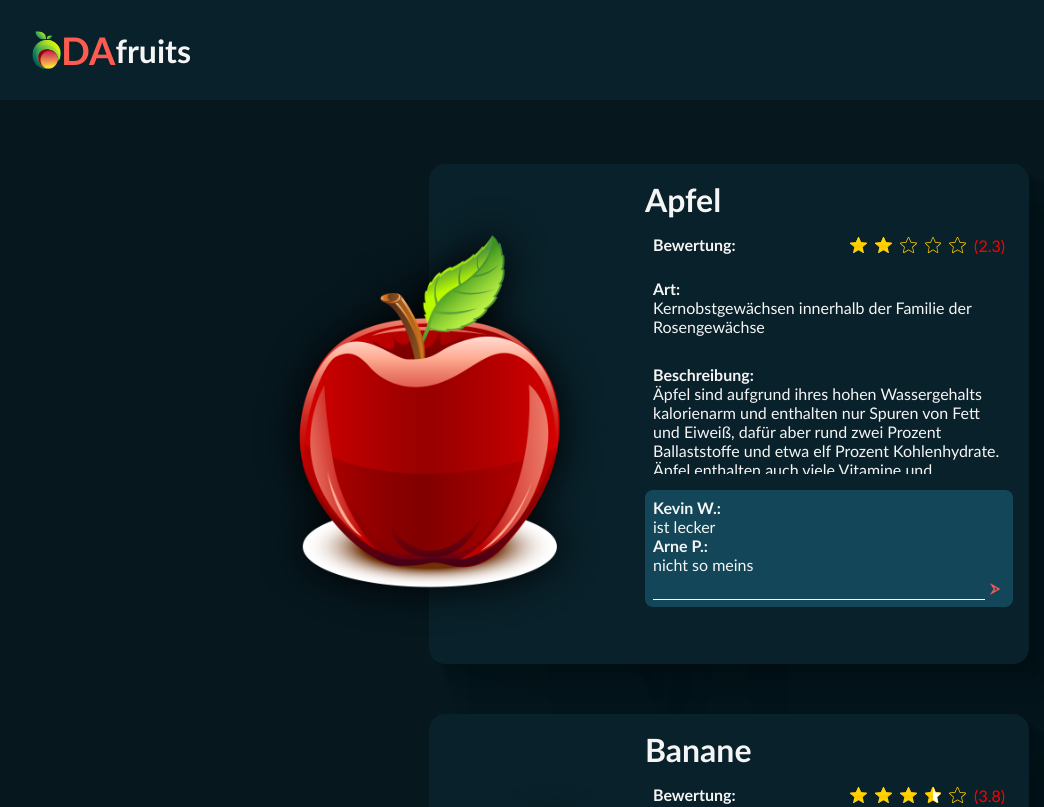
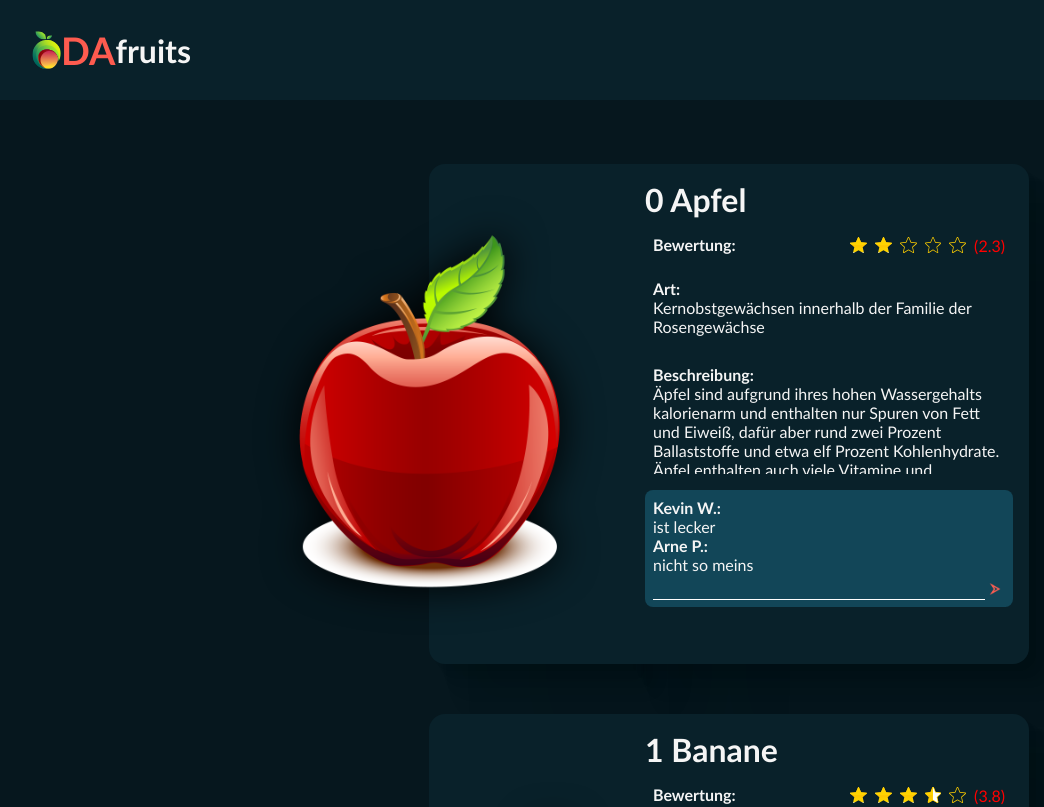
Before and after one commit to albinaJanuzi/fruitbasket, an Angular app: page / in a window 1280 px wide. Shown: the top 807 px of the page, without its empty margins (11-1055 px from the left). Built offline with nearby package versions, Linux system fonts and the light colour scheme.

Commit message:
Fruit Number

```diff
--- a/src/app/fruitlist/fruitlist.component.html
+++ b/src/app/fruitlist/fruitlist.component.html
@@ -1,11 +1,11 @@
 <div class="fruitlist_content">
-    @for(item of fruitlist; track item.name){
+    @for(item of fruitlist; track item.name; let index = $index){
         <section class="singleFruitBox">
             <div>
                     <img src="assets/img/fruits/{{item.img}}" alt="" srcset="">
             </div>
             <div>
-                <h2> {{item.name}}</h2>
+                <h2><app-singlefruit [fruitnumber]="index"></app-singlefruit> {{item.name}}</h2>
                 <div>
                     <p><b>Bewertung:</b></p>
                     <div>
--- a/src/app/fruitlist/fruitlist.component.ts
+++ b/src/app/fruitlist/fruitlist.component.ts
@@ -1,9 +1,10 @@
 import { CommonModule } from '@angular/common';
 import { Component } from '@angular/core';
+import { SinglefruitComponent } from './singlefruit/singlefruit.component';
 
 @Component({
   selector: 'app-fruitlist',
-  imports: [CommonModule],
+  imports: [CommonModule, SinglefruitComponent],
   templateUrl: './fruitlist.component.html',
   styleUrl: './fruitlist.component.scss'
 })
--- /dev/null
+++ b/src/app/fruitlist/singlefruit/singlefruit.component.html
@@ -0,0 +1 @@
+{{fruitnumber}}
```
Also changed, not shown: src/app/fruitlist/singlefruit/singlefruit.component.ts (added, +12 -0 lines), src/app/fruitlist/singlefruit/singlefruit.component.scss (added).
